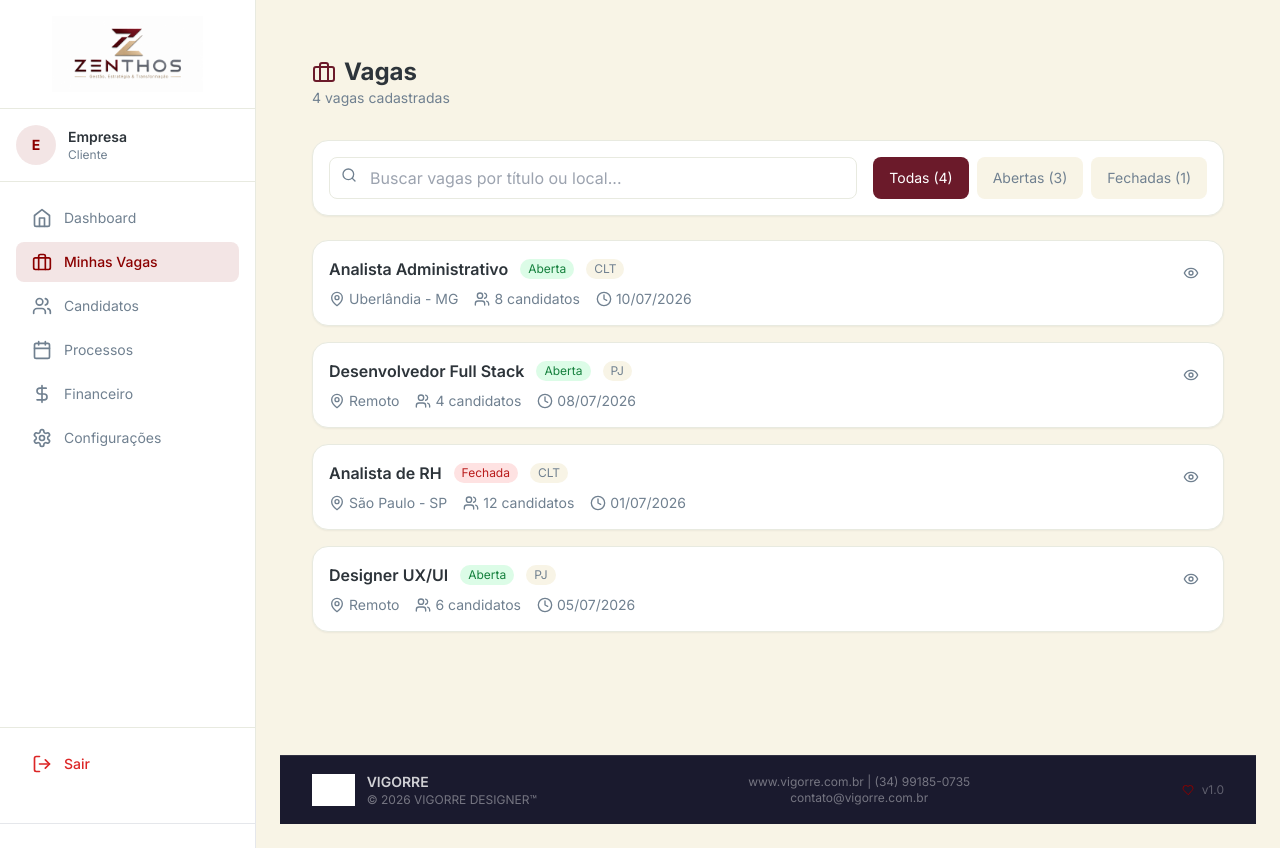
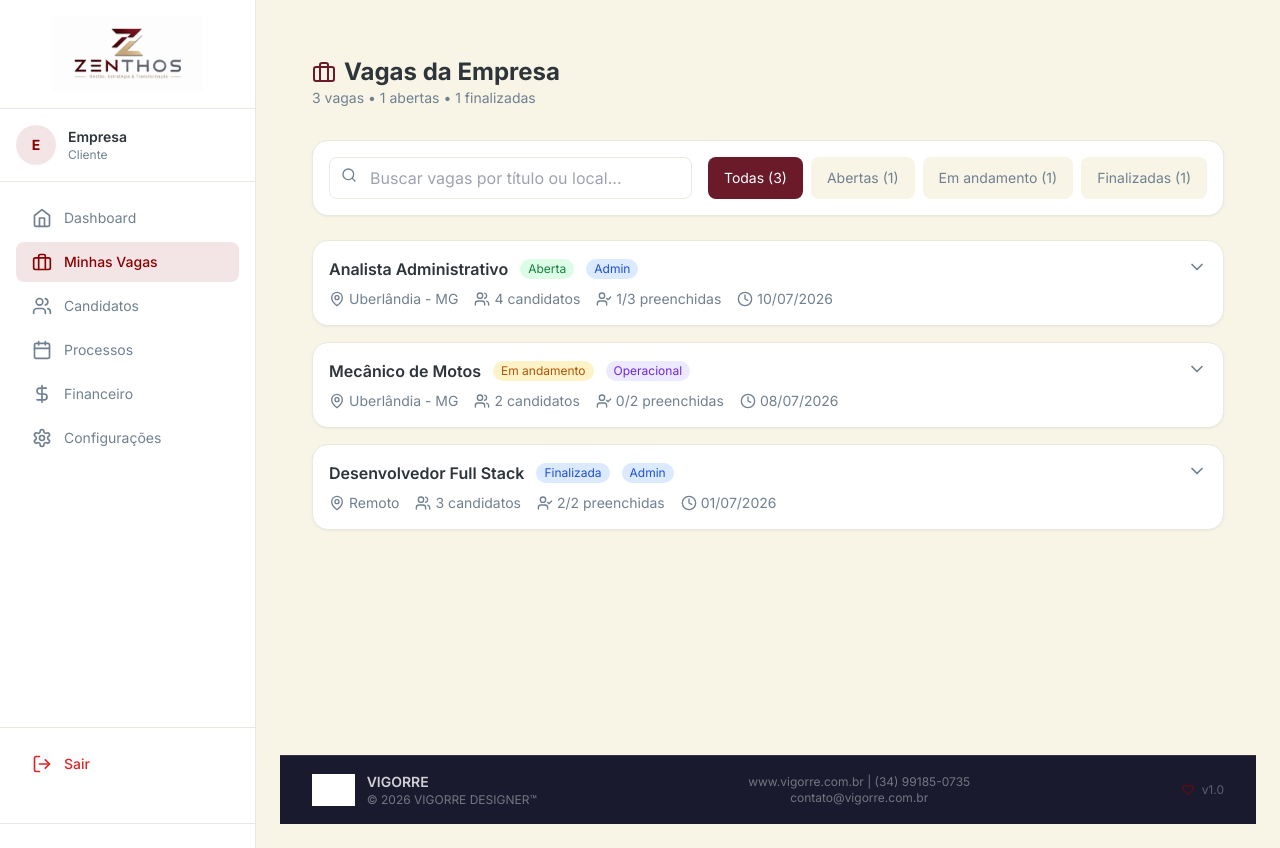
Before and after one commit to trivoroficial/consult_recruit, a Next.js app: page /empresa/vagas in a window 1280 px wide. Built offline with nearby package versions, Linux system fonts and the light colour scheme; grey boxes are pictures that could not be loaded.

Commit message:
Update page.tsx

```diff
--- a/src/app/(dashboard)/empresa/vagas/page.tsx
+++ b/src/app/(dashboard)/empresa/vagas/page.tsx
@@ -3,19 +3,96 @@
 import { useState } from 'react'
 import { useRouter } from 'next/navigation'
 import { DashboardFooter } from '@/components/dashboard/DashboardFooter'
-import { Briefcase, Search, Eye, MapPin, Users, Clock, Filter, ArrowUpDown } from 'lucide-react'
+import {
+  Briefcase, Search, Eye, MapPin, Users, Clock,
+  Filter, ArrowUpDown, UserCheck, UserX, Calendar,
+  ChevronDown, ChevronUp
+} from 'lucide-react'
 
 export default function EmpresaVagas() {
   const router = useRouter()
   const [search, setSearch] = useState('')
   const [filter, setFilter] = useState('Todas')
+  const [expandida, setExpandida] = useState<number | null>(null)
 
   const vagas = [
-    { id: 1, titulo: 'Analista Administrativo', local: 'Uberlândia - MG', status: 'Aberta', candidatos: 8, data: '10/07/2026', tipo: 'CLT' },
-    { id: 2, titulo: 'Desenvolvedor Full Stack', local: 'Remoto', status: 'Aberta', candidatos: 4, data: '08/07/2026', tipo: 'PJ' },
-    { id: 3, titulo: 'Analista de RH', local: 'São Paulo - SP', status: 'Fechada', candidatos: 12, data: '01/07/2026', tipo: 'CLT' },
-    { id: 4, titulo: 'Designer UX/UI', local: 'Remoto', status: 'Aberta', candidatos: 6, data: '05/07/2026', tipo: 'PJ' },
+    {
+      id: 1,
+      titulo: 'Analista Administrativo',
+      local: 'Uberlândia - MG',
+      status: 'Aberta',
+      candidatos: [
+        { id: 1, nome: 'João Silva', status: 'Em análise' },
+        { id: 2, nome: 'Maria Santos', status: 'Entrevista' },
+        { id: 3, nome: 'Pedro Oliveira', status: 'Aprovado' },
+        { id: 4, nome: 'Ana Ferreira', status: 'Em análise' },
+      ],
+      data: '10/07/2026',
+      tipo: 'CLT',
+      origem: 'Admin',
+      total_vagas: 3,
+      preenchidas: 1
+    },
+    {
+      id: 2,
+      titulo: 'Mecânico de Motos',
+      local: 'Uberlândia - MG',
+      status: 'Em andamento',
+      candidatos: [
+        { id: 5, nome: 'Carlos Eduardo', status: 'Entrevista' },
+        { id: 6, nome: 'Roberto Silva', status: 'Em análise' },
+      ],
+      data: '08/07/2026',
+      tipo: 'CLT',
+      origem: 'Operacional',
+      total_vagas: 2,
+      preenchidas: 0
+    },
+    {
+      id: 3,
+      titulo: 'Desenvolvedor Full Stack',
+      local: 'Remoto',
+      status: 'Finalizada',
+      candidatos: [
+        { id: 7, nome: 'Lucas Mendes', status: 'Contratado' },
+        { id: 8, nome: 'Fernanda Lima', status: 'Contratado' },
+        { id: 9, nome: 'Rafael Costa', status: 'Reprovado' },
+      ],
+      data: '01/07/2026',
+      tipo: 'PJ',
+      origem: 'Admin',
+      total_vagas: 2,
+      preenchidas: 2
+    },
   ]
+
+  const getStatusColor = (status: string) => {
+    const colors: Record<string, string> = {
+      'Aberta': 'bg-green-100 text-green-700',
+      'Em andamento': 'bg-yellow-100 text-yellow-700',
+      'Finalizada': 'bg-blue-100 text-blue-700',
+      'Cancelada': 'bg-red-100 text-red-700'
+    }
+    return colors[status] || 'bg-gray-100 text-gray-700'
+  }
+
+  const getStatusCandidatoColor = (status: string) => {
+    const colors: Record<string, string> = {
+      'Em análise': 'bg-yellow-100 text-yellow-700',
+      'Entrevista': 'bg-blue-100 text-blue-700',
+      'Aprovado': 'bg-green-100 text-green-700',
+      'Contratado': 'bg-purple-100 text-purple-700',
+      'Reprovado': 'bg-red-100 text-red-700'
+    }
+    return colors[status] || 'bg-gray-100 text-gray-700'
+  }
+
+  const getStatusCandidatoIcon = (status: string) => {
+    if (status === 'Aprovado' || status === 'Contratado') return '✅'
+    if (status === 'Reprovado') return '❌'
+    if (status === 'Entrevista') return '📅'
+    return '⏳'
+  }
 
   const filtered = vagas.filter(v => {
     const matchSearch = v.titulo.toLowerCase().includes(search.toLowerCase()) ||
@@ -27,7 +104,8 @@ export default function EmpresaVagas() {
   const statusCount = {
     total: vagas.length,
     abertas: vagas.filter(v => v.status === 'Aberta').length,
-    fechadas: vagas.filter(v => v.status === 'Fechada').length,
+    andamento: vagas.filter(v => v.status === 'Em andamento').length,
+    finalizadas: vagas.filter(v => v.status === 'Finalizada').length,
   }
 
   return (
@@ -38,9 +116,11 @@ export default function EmpresaVagas() {
             <div>
               <h1 className="text-2xl font-bold text-[#2D343A] flex items-center gap-2">
                 <Briefcase className="h-6 w-6 text-[#6B1A2A]" />
-                Vagas
+                Vagas da Empresa
               </h1>
-              <p className="text-sm text-[#708090]">{statusCount.total} vagas cadastradas</p>
+              <p className="text-sm text-[#708090]">
+                {statusCount.total} vagas • {statusCount.abertas} abertas • {statusCount.finalizadas} finalizadas
+              </p>
             </div>
           </div>
         </div>
@@ -58,7 +138,7 @@ export default function EmpresaVagas() {
                 onChange={(e) => setSearch(e.target.value)}
               />
             </div>
-            <div className="flex gap-2">
+            <div className="flex gap-2 flex-wrap">
               <button
                 onClick={() => setFilter('Todas')}
                 className={`px-4 py-2 rounded-lg text-sm transition ${
@@ -76,12 +156,20 @@ export default function EmpresaVagas() {
                 Abertas ({statusCount.abertas})
               </button>
               <button
-                onClick={() => setFilter('Fechada')}
+                onClick={() => setFilter('Em andamento')}
                 className={`px-4 py-2 rounded-lg text-sm transition ${
-                  filter === 'Fechada' ? 'bg-red-600 text-white' : 'bg-[#F8F4E6] text-[#708090] hover:bg-[#E8EAE0]'
+                  filter === 'Em andamento' ? 'bg-yellow-600 text-white' : 'bg-[#F8F4E6] text-[#708090] hover:bg-[#E8EAE0]'
                 }`}
               >
-                Fechadas ({statusCount.fechadas})
+                Em andamento ({statusCount.andamento})
+              </button>
+              <button
+                onClick={() => setFilter('Finalizada')}
+                className={`px-4 py-2 rounded-lg text-sm transition ${
+                  filter === 'Finalizada' ? 'bg-blue-600 text-white' : 'bg-[#F8F4E6] text-[#708090] hover:bg-[#E8EAE0]'
+                }`}
+              >
+                Finalizadas ({statusCount.finalizadas})
               </button>
             </div>
           </div>
@@ -96,18 +184,22 @@ export default function EmpresaVagas() {
         ) : (
           <div className="space-y-4">
             {filtered.map((vaga) => (
-              <div key={vaga.id} className="bg-white rounded-2xl shadow-sm border border-[#E8EAE0] p-4 hover:shadow-md transition">
+              <div key={vaga.id} className="bg-white rounded-2xl shadow-sm border border-[#E8EAE0] overflow-hidden">
+                <div
+                  className="p-4 hover:bg-[#F8F4E6] transition cursor-pointer"
+                  onClick={() => setExpandida(expandida === vaga.id ? null : vaga.id)}
+                >
                   <div className="flex items-start justify-between">
                     <div className="flex-1">
                       <div className="flex items-center gap-3">
                         <h3 className="font-semibold text-[#2D343A]">{vaga.titulo}</h3>
-                      <span className={`px-2 py-0.5 rounded-full text-xs ${
-                        vaga.status === 'Aberta' ? 'bg-green-100 text-green-700' : 'bg-red-100 text-red-700'
-                      }`}>
+                        <span className={`px-2 py-0.5 rounded-full text-xs ${getStatusColor(vaga.status)}`}>
                           {vaga.status}
                         </span>
-                      <span className="px-2 py-0.5 bg-[#F8F4E6] rounded-full text-xs text-[#708090]">
-                        {vaga.tipo}
+                        <span className={`px-2 py-0.5 rounded-full text-xs ${
+                          vaga.origem === 'Operacional' ? 'bg-purple-100 text-purple-700' : 'bg-blue-100 text-blue-700'
+                        }`}>
+                          {vaga.origem}
                         </span>
                       </div>
                       <div className="flex flex-wrap items-center gap-4 mt-2 text-sm text-[#708090]">
@@ -117,7 +209,11 @@ export default function EmpresaVagas() {
                         </span>
                         <span className="flex items-center gap-1">
                           <Users className="h-4 w-4" />
-                        {vaga.candidatos} candidatos
+                          {vaga.candidatos.length} candidatos
+                        </span>
+                        <span className="flex items-center gap-1">
+                          <UserCheck className="h-4 w-4" />
+                          {vaga.preenchidas}/{vaga.total_vagas} preenchidas
                         </span>
                         <span className="flex items-center gap-1">
                           <Clock className="h-4 w-4" />
@@ -125,13 +221,39 @@ export default function EmpresaVagas() {
                         </span>
                       </div>
                     </div>
-                  <button
-                    onClick={() => router.push(`/empresa/vagas/${vaga.id}`)}
-                    className="p-2 hover:bg-[#F8F4E6] rounded-lg transition"
-                  >
-                    <Eye className="h-4 w-4 text-[#708090]" />
-                  </button>
+                    <div className="flex items-center gap-2">
+                      <span className="text-sm text-[#708090]">
+                        {expandida === vaga.id ? <ChevronUp className="h-5 w-5" /> : <ChevronDown className="h-5 w-5" />}
+                      </span>
                     </div>
+                  </div>
+                </div>
+
+                {/* Expandir - Lista de Candidatos */}
+                {expandida === vaga.id && (
+                  <div className="border-t border-[#E8EAE0] p-4 bg-[#F8F4E6]">
+                    <h4 className="font-medium text-[#2D343A] mb-3 flex items-center gap-2">
+                      <Users className="h-4 w-4 text-[#6B1A2A]" />
+                      Candidatos Inscritos ({vaga.candidatos.length})
+                    </h4>
+                    {vaga.candidatos.length === 0 ? (
+                      <p className="text-sm text-[#708090]">Nenhum candidato inscrito</p>
+                    ) : (
+                      <div className="space-y-2">
+                        {vaga.candidatos.map((candidato) => (
+                          <div key={candidato.id} className="flex items-center justify-between p-2 bg-white rounded-lg border border-[#E8EAE0]">
+                            <span className="text-sm font-medium text-[#2D343A]">
+                              {candidato.nome}
+                            </span>
+                            <span className={`px-2 py-0.5 rounded-full text-xs flex items-center gap-1 ${getStatusCandidatoColor(candidato.status)}`}>
+                              {getStatusCandidatoIcon(candidato.status)} {candidato.status}
+                            </span>
+                          </div>
+                        ))}
+                      </div>
+                    )}
+                  </div>
+                )}
               </div>
             ))}
           </div>
```
Lines whose indentation alone changed are shown as unchanged.
